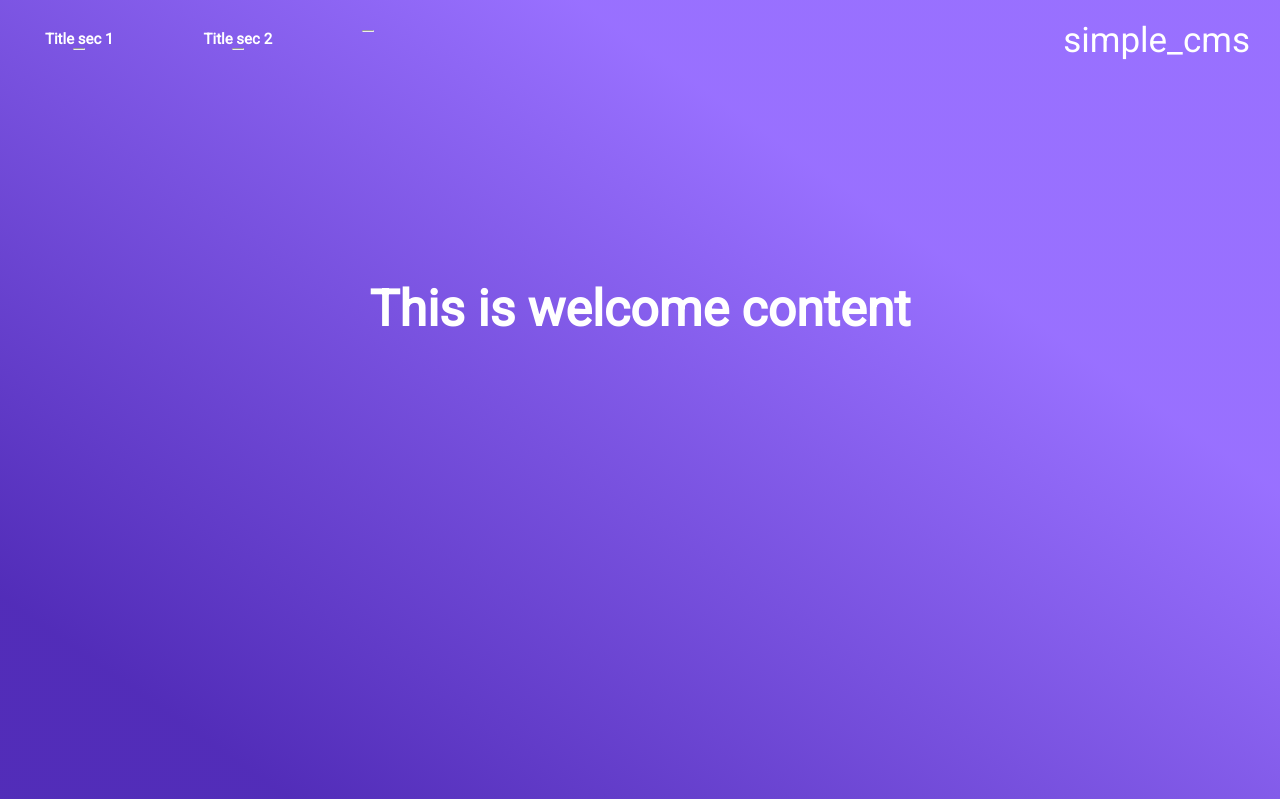
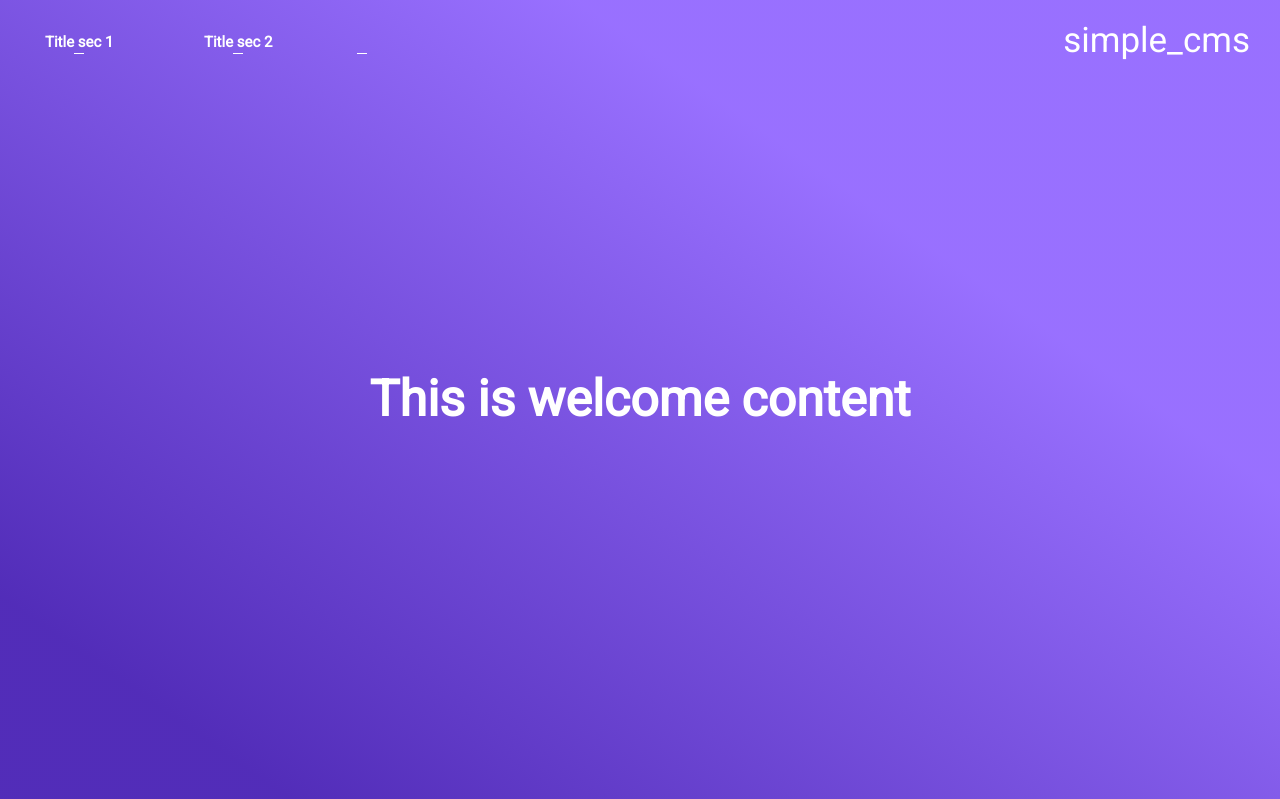
Before and after one commit to CasinoRoyaleKrupier/simple-cms, a PHP site: page / in a window 1280 px wide. Shown: the top 799 px of the page. Run offline with PHP 8.4, Linux system fonts and the light colour scheme; data comes from the database, SQL or seed files in the repository; data that the repository does not hold is empty.

Commit message:
optimalization buttons

```diff
--- a/index.php
+++ b/index.php
@@ -36,26 +36,23 @@
     <header class="bg_00">
         <nav id="nav_horizontal_panel">
             <img class="slide_menu_button show_vertical_panel" src="images/slide_menu_light.svg">
-            <div class="nav_button left" onclick="scroll_to('#sec_01');">
+            <div class="nav_button button_animation left" onclick="scroll_to('#sec_01');">
                 <?php
                     require_once "administrator/get_section_01_content.php";
                     echo $title_sec_01;
                 ?>
-                <hr>
             </div>
-            <div class="nav_button left" onclick="scroll_to('#sec_02');">
+            <div class="nav_button button_animation left" onclick="scroll_to('#sec_02');">
                 <?php
                     require_once "administrator/get_section_02_content.php";
                     echo $title_sec_02;
                 ?>
-                <hr>
             </div>
-            <div class="nav_button left" onclick="scroll_to('#sec_03');">
+            <div class="nav_button button_animation left" onclick="scroll_to('#sec_03');">
                 <?php
                     require_once "administrator/get_section_03_content.php";
                     echo $title_sec_03;
                 ?>
-                <hr>
             </div>
             <div id="nav_logo" class="right" onclick="location.href = 'index.php'">
                 <?php
@@ -66,8 +63,8 @@
             <?php
                 if ( isset($_SESSION['logged']) )
                 {
-                    echo '<div class="nav_button right" onclick="location.href = `administrator/admin_panel.php`">Admin panel<hr></div>';
-                    echo '<div class="nav_button right" onclick="location.href = `administrator/logout.php`">Logout<hr></div>';
+                    echo '<div class="nav_button button_animation right" onclick="location.href = `administrator/admin_panel.php`">Admin panel</div>';
+                    echo '<div class="nav_button button_animation right" onclick="location.href = `administrator/logout.php`">Logout</div>';
                 }
             ?>
         </nav>
@@ -127,7 +124,8 @@
                 require_once "administrator/get_section_03_content.php";
                 echo $title_sec_03;
             ?>
-        </div> <hr>
+        </div>
+        <hr>
     </div>
 
     <section>
@@ -142,6 +140,7 @@
     </section>
 
     <footer>
+        <hr>
         <div class="footer_content">
             <div class="footer_row">
                 Street address:
@@ -189,32 +188,29 @@
                 echo $page_title;
             ?>
         </div>
-        <div class="nav_button left" onclick="scroll_to('#sec_01');">
+        <div class="nav_button button_animation left" onclick="scroll_to('#sec_01');">
             <?php
                 require_once "administrator/get_section_01_content.php";
                 echo $title_sec_01;
             ?>
-            <hr>
         </div>
-        <div class="nav_button left" onclick="scroll_to('#sec_02');">
+        <div class="nav_button button_animation left" onclick="scroll_to('#sec_02');">
             <?php
                 require_once "administrator/get_section_02_content.php";
                 echo $title_sec_02;
             ?>
-            <hr>
         </div>
-        <div class="nav_button left" onclick="scroll_to('#sec_03');">
+        <div class="nav_button button_animation left" onclick="scroll_to('#sec_03');">
             <?php
                 require_once "administrator/get_section_03_content.php";
                 echo $title_sec_03;
             ?>
-            <hr>
         </div>
         <?php
             if ( isset($_SESSION['logged']) )
             {
-                echo '<div class="nav_button right" onclick="location.href = `administrator/admin_panel.php`">Admin panel<hr></div>';
-                echo '<div class="nav_button right" onclick="location.href = `administrator/logout.php`">Logout<hr></div>';
+                echo '<div class="nav_button button_animation right" onclick="location.href = `administrator/admin_panel.php`">Admin panel</div>';
+                echo '<div class="nav_button button_animation right" onclick="location.href = `administrator/logout.php`">Logout</div>';
             }
         ?>
     </nav>
--- a/styles/footer.css
+++ b/styles/footer.css
@@ -67,7 +67,7 @@ div.miedia_links_item:hover hr
     position: absolute;
 }
 
-@media(max-width: 1200px)
+@media(max-width: 1000px)
 {
     #media_links
     {
--- a/styles/main.css
+++ b/styles/main.css
@@ -1,4 +1,7 @@
-* { padding: 0; margin: 0; }
+* {
+    padding: 0;
+    margin: 0;
+}
 
 html, body
 {
@@ -36,10 +39,16 @@ article { width: 100%; }
 
 .welcome_text
 {
+    width: 90%;
+    height: 60px;
     font-weight: bold;
     font-size: 50px;
-    padding: 200px 50px;
-    padding-top: calc(200px + 80px);
+    position: absolute;
+    margin: auto;
+    top: 0;
+    right: 0;
+    bottom: 0;
+    left: 0;
     display: none;
 }
 
@@ -58,7 +67,7 @@ article { width: 100%; }
     display: none;
 }
 
-@media(max-width: 1200px)
+@media(max-width: 1000px)
 {
     .content_text
     {
--- a/styles/nav_bar.css
+++ b/styles/nav_bar.css
@@ -19,6 +19,9 @@ nav#slide_horizontal_panel
     color: #000;
     border-bottom-right-radius: 10px;
     border-bottom-left-radius: 10px;
+    -webkit-box-shadow: 0px 0px 5px 0px rgba(0,0,0,0.75);
+    -moz-box-shadow: 0px 0px 5px 0px rgba(0,0,0,0.75);
+    box-shadow: 0px 0px 5px 0px rgba(0,0,0,0.75);
     transition: 0.5s;
     position: fixed;
 }
@@ -32,6 +35,9 @@ nav#nav_vertical_panel
     margin-right: 10px;
     border-bottom-right-radius: 10px;
     border-bottom-left-radius: 10px;
+    -webkit-box-shadow: 0px 0px 5px 0px rgba(0,0,0,0.75);
+    -moz-box-shadow: 0px 0px 5px 0px rgba(0,0,0,0.75);
+    box-shadow: 0px 0px 5px 0px rgba(0,0,0,0.75);
     background-color: #ffffff;
     color: #000000;
     position: fixed;
@@ -61,33 +67,51 @@ nav#nav_vertical_panel
 
 .nav_button
 {
-    height: 20px;
-    margin: 20px 5px;
-    padding: 10px 40px;
+    height: 15px;
+    margin: 27.5px 40px;
+    padding: 5px 5px;
     font-size: 15px;
     font-weight: bold;
     text-align: center;
     border-radius: 100px;
-    transition: all 0.5s ease-in-out;
+    position: relative;
 }
 
-.nav_button hr
+.button_animation
 {
-    width: 10px;
-    margin-left: auto;
-    margin-right: auto;
-    /* border: 1px solid; */
-    border-radius: 5px;
-    transition: all 0.5s ease-in-out;
+    will-change: transform;
+    transition: transform 500ms ease-in-out;
 }
 
-div.nav_button:hover hr
+.button_animation:hover
+{
+    transform: translateY(-5px);
+}
+
+#slide_horizontal_panel .button_animation::after
+{
+    background-color: rgb(0, 0, 0);
+}
+
+.button_animation::after
+{
+    content: "";
+    background-color: rgb(255, 255, 255);
+    width: 10px;
+    height: 1px;
+    bottom: 4px;
+    left: 0;
+    right: 0;
+    margin: auto;
+    position: absolute;
+    transform: translateY(5px);
+    transition: 0.5s ease-in-out;
+}
+
+.button_animation:hover::after
 {
     width: 100%;
-    transition: all 0.5s ease-in-out;
 }
-
-.nav_button:hover { margin: 15px 5px; }
 
 #nav_logo
 {
@@ -129,7 +153,7 @@ div.nav_button:hover hr
 
 .slide_menu_button { display: none; }
 
-@media(max-width: 1200px)
+@media(max-width: 1000px)
 {
     .nav_button
     {
--- a/styles/separator.css
+++ b/styles/separator.css
@@ -15,7 +15,7 @@
     margin-left: 100px;
 }
 
-@media(max-width: 1200px)
+@media(max-width: 1000px)
 {
     .separator { height: 200px; }
 
```
